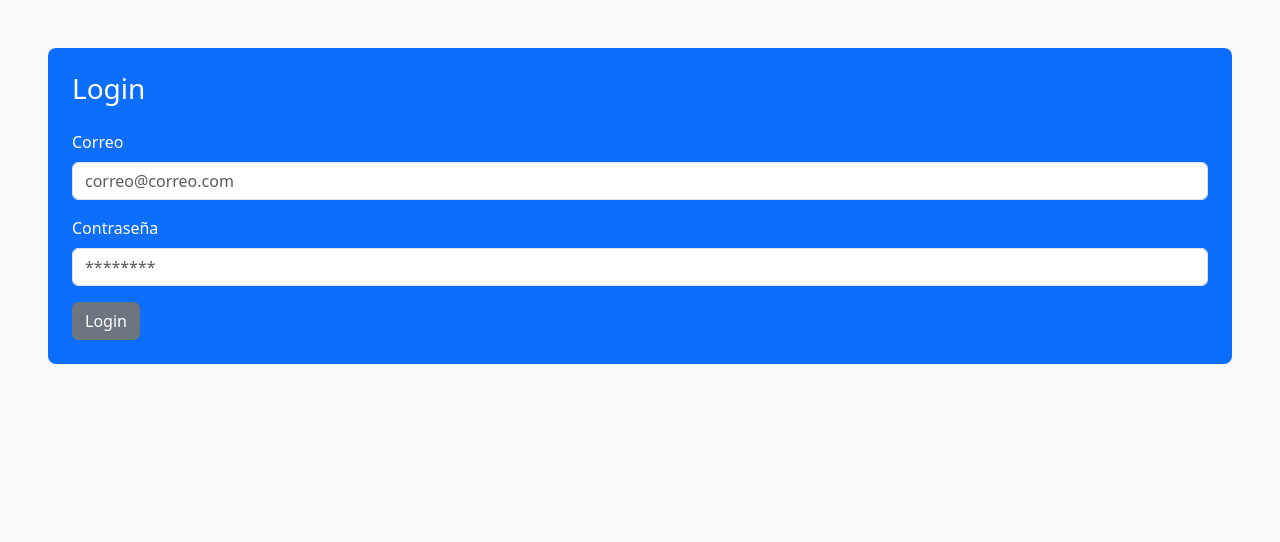
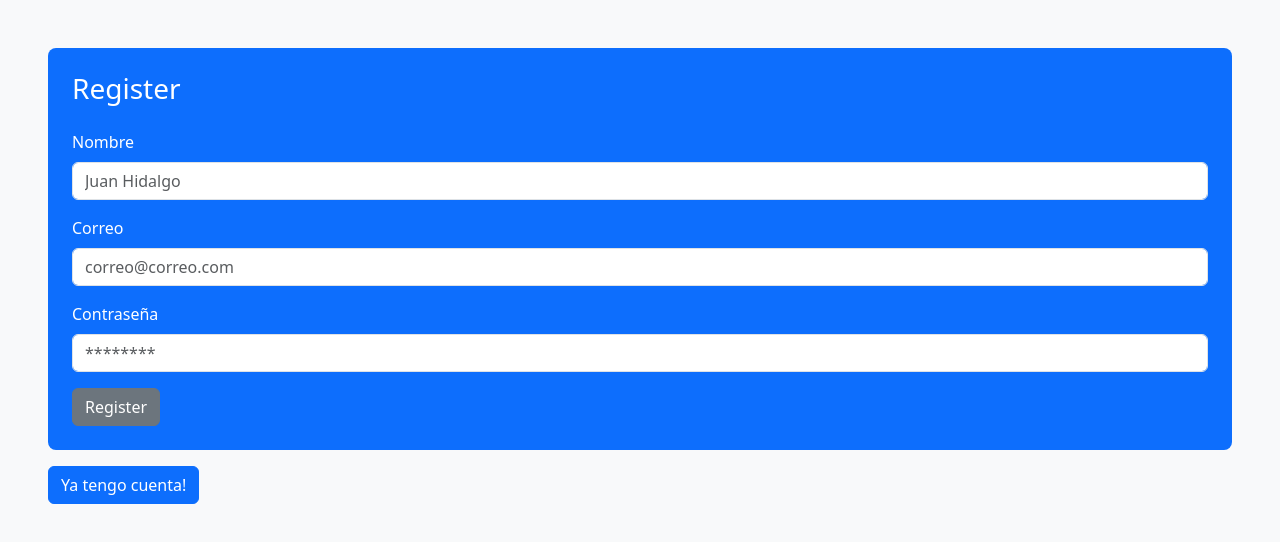
Before and after one commit to icplana/MotoGPRiders, a React (Vite) app: page /register in a window 1280 px wide. Before the commit this address led to /login. Shown: the top 542 px of the page. Built offline with nearby package versions, Linux system fonts and the light colour scheme.

Commit message:
firebase config y registro con email implementado

```diff
--- a/package.json
+++ b/package.json
@@ -15,6 +15,7 @@
     "@testing-library/react": "^14.0.0",
     "@types/jest": "^29.5.2",
     "babel-jest": "^29.5.0",
+    "firebase": "^10.0.0",
     "jest": "^29.5.0",
     "jest-environment-jsdom": "^29.5.0",
     "localforage": "^1.10.0",
--- /dev/null
+++ b/src/Firebase/firebase.js
@@ -0,0 +1,43 @@
+// Import the functions you need from the SDKs you need
+import { initializeApp } from "firebase/app";
+import { createUserWithEmailAndPassword, getAuth } from "firebase/auth"
+// TODO: Add SDKs for Firebase products that you want to use
+// https://firebase.google.com/docs/web/setup#available-libraries
+
+// Your web app's Firebase configuration
+const firebaseConfig = {
+  apiKey: "AIzaSyBzx-IFlQ9S-UyEjJDdi6b49ne03Qi2RLo",
+  authDomain: "motogp-riders.firebaseapp.com",
+  projectId: "motogp-riders",
+  storageBucket: "motogp-riders.appspot.com",
+  messagingSenderId: "143612846783",
+  appId: "1:143612846783:web:248d617af309a8113f9c0a"
+};
+
+// Initialize Firebase
+const app = initializeApp(firebaseConfig);
+
+const auth = getAuth(app);
+
+export const registerEmail = async ( email, password ) => {
+
+    const user = createUserWithEmailAndPassword(auth, email, password)
+    .then((userCredential) => {
+        // Signed in
+        const user = userCredential.user;
+        // ...
+
+        return user
+    })
+    .catch((error) => {
+
+        const errorCode = error.code;
+        const errorMessage = error.message;
+        return error
+        // ..
+    });
+
+    const resp = await user.then()
+    return resp
+
+}
--- a/src/auth/authData.js
+++ /dev/null
@@ -1,3 +0,0 @@
-
-
-export const loggedIn = false
--- a/src/auth/context/authReducer.js
+++ b/src/auth/context/authReducer.js
@@ -10,7 +10,7 @@ const initialState = {
 export const authReducer = ( state = initialState, action ) => {
 
 
-    switch ( action.type ){
+switch ( action .type ){
 
         case types.login:
 
--- a/src/auth/pages/LoginPage.jsx
+++ b/src/auth/pages/LoginPage.jsx
@@ -1,7 +1,7 @@
 import React, { useContext } from 'react'
 import { useForm } from '../../hooks/useForm'
 import { AuthContext } from '../context'
-import { useNavigate } from 'react-router-dom'
+import { Link, useNavigate } from 'react-router-dom'
 
 export const LoginPage = () => {
 
@@ -50,7 +50,9 @@ export const LoginPage = () => {
           Login
         </button>
 
+
       </form>
+        <Link to="/register" className='ms-5 btn btn-primary mt-4'>Crear una cuenta!</Link>
     </div>
   )
 }
--- /dev/null
+++ b/src/auth/pages/RegisterPage.jsx
@@ -0,0 +1,130 @@
+import { useContext, useRef } from "react"
+import { useForm } from "../../hooks/useForm"
+import { registerEmail } from "../../Firebase/firebase"
+import { Link, Navigate } from "react-router-dom"
+import { AuthContext } from "../context/AuthContext"
+
+
+
+export const RegisterPage = () => {
+
+    const onRegister = async (e) => {
+        e.preventDefault()
+        let validation = true
+
+        if ( nombre.length < 1 ) {
+            validation = false
+            nameAlert.current.classList.remove('d-none')
+        }
+        if ( password.length < 6 ) {
+            validation = false
+            passwordAlert.current.classList.remove('d-none')
+        }
+        if ( email.length < 1 || !email.includes('@')) {
+            validation = false
+            correoAlert.current.classList.remove('d-none')
+        }
+
+
+        if ( validation === true ) {
+
+           const resp = await registerEmail( email, password )
+           if ( resp.auth ) {
+                succesAlert.current.classList.remove('d-none')
+           }
+
+
+
+        }
+    }
+
+    const handleInputChange = (e) => {
+        onInputChange(e)
+
+        if ( nombre.length > 1 ) nameAlert.current.classList.add('d-none')
+        if ( password.length > 4 ) passwordAlert.current.classList.add('d-none')
+        if ( email.length > 1 && email.includes('@')) correoAlert.current.classList.add('d-none')
+
+    }
+
+    const nameAlert = useRef()
+    const correoAlert = useRef()
+    const passwordAlert = useRef()
+    const succesAlert = useRef()
+
+
+    const { onInputChange, email, password, nombre } = useForm({ email: '', password: '' , nombre: '' })
+
+    const { login } = useContext( AuthContext )
+
+  return (
+    <div className='bg-light py-5 min-vh-100'>
+    <form className='mx-5 bg-primary text-white rounded-3 p-4' onSubmit={onRegister}>
+      <h3 className='mb-4'>Register</h3>
+
+        <div className=' mb-3'>
+          <label htmlFor="nombre" className='form-label'>Nombre</label>
+          <input
+            type="text"
+            id='nombre'
+            name='nombre'
+            className='form-control mb-2'
+            placeholder='Juan Hidalgo'
+            value={ nombre }
+            onInput={ onInputChange }
+          />
+          <div className="alert alert-danger d-none" role="alert" ref={nameAlert}>
+            Nombre no válido
+          </div>
+        </div>
+
+        <div className=' mb-3'>
+          <label htmlFor="email" className='form-label'>Correo</label>
+          <input
+            type="email"
+            id='email'
+            name='email'
+            className='form-control mb-2'
+            placeholder='correo@correo.com'
+            value={ email }
+            onInput={ handleInputChange }
+          />
+           <div className="alert alert-danger d-none" role="alert" ref={correoAlert}>
+            Email no válido
+          </div>
+        </div>
+
+
+        <div className='mb-3'>
+          <label className='form-label'>Contraseña</label>
+          <input
+            type="password"
+            className='form-control mb-2'
+            placeholder='********'
+            name='password'
+            value={ password }
+            onInput={ handleInputChange }
+          />
+           <div className="alert alert-danger d-none" role="alert" ref={passwordAlert}>
+            La contraseña debe tener almenos 6 caracteres
+          </div>
+        </div>
+
+        <button className='btn btn-secondary' >
+          Register
+        </button>
+
+        <div className="alert alert-success d-none mt-2" role="alert" ref={succesAlert}>
+            Registro Correcto
+
+            <Link to="/motogp" className="ms-3 btn btn-success" onClick={ () => login( nombre )}>Entrar</Link>
+        </div>
+
+
+
+      </form>
+
+      <Link to="/login" className="btn btn-primary ms-5 mt-3">Ya tengo cuenta!</Link>
+    </div>
+  )
+}
--- a/src/router/AppRouter.jsx
+++ b/src/router/AppRouter.jsx
@@ -3,6 +3,7 @@ import { PublicRoutes } from "./PublicRoutes"
 import { LoginPage } from "../auth/pages/LoginPage"
 import { PrivateRoutes } from "./PrivateRoutes"
 import { RiderRoutes } from "../riders/routes/RiderRoutes"
+import { RegisterPage } from "../auth/pages/RegisterPage"
 
 
 export const AppRouter = () => {
@@ -13,6 +14,14 @@ export const AppRouter = () => {
     {
       <PublicRoutes>
         <LoginPage />
+      </PublicRoutes>
+    }
+    />
+
+    <Route path="/register" element=
+    {
+      <PublicRoutes>
+        <RegisterPage />
       </PublicRoutes>
     }
     />
--- a/src/router/PrivateRoutes.jsx
+++ b/src/router/PrivateRoutes.jsx
@@ -1,5 +1,4 @@
 import { Navigate } from "react-router-dom"
-import { loggedIn } from "../auth/authData"
 import { useContext } from "react"
 import { AuthContext } from "../auth"
 
--- a/src/router/PublicRoutes.jsx
+++ b/src/router/PublicRoutes.jsx
@@ -1,5 +1,4 @@
 import { Navigate } from "react-router-dom"
-import { loggedIn } from "../auth/authData"
 import { useContext } from "react"
 import { AuthContext } from "../auth"
 
```
Also changed, not shown: 1 other file (tests, documents, lock files or other folders).
